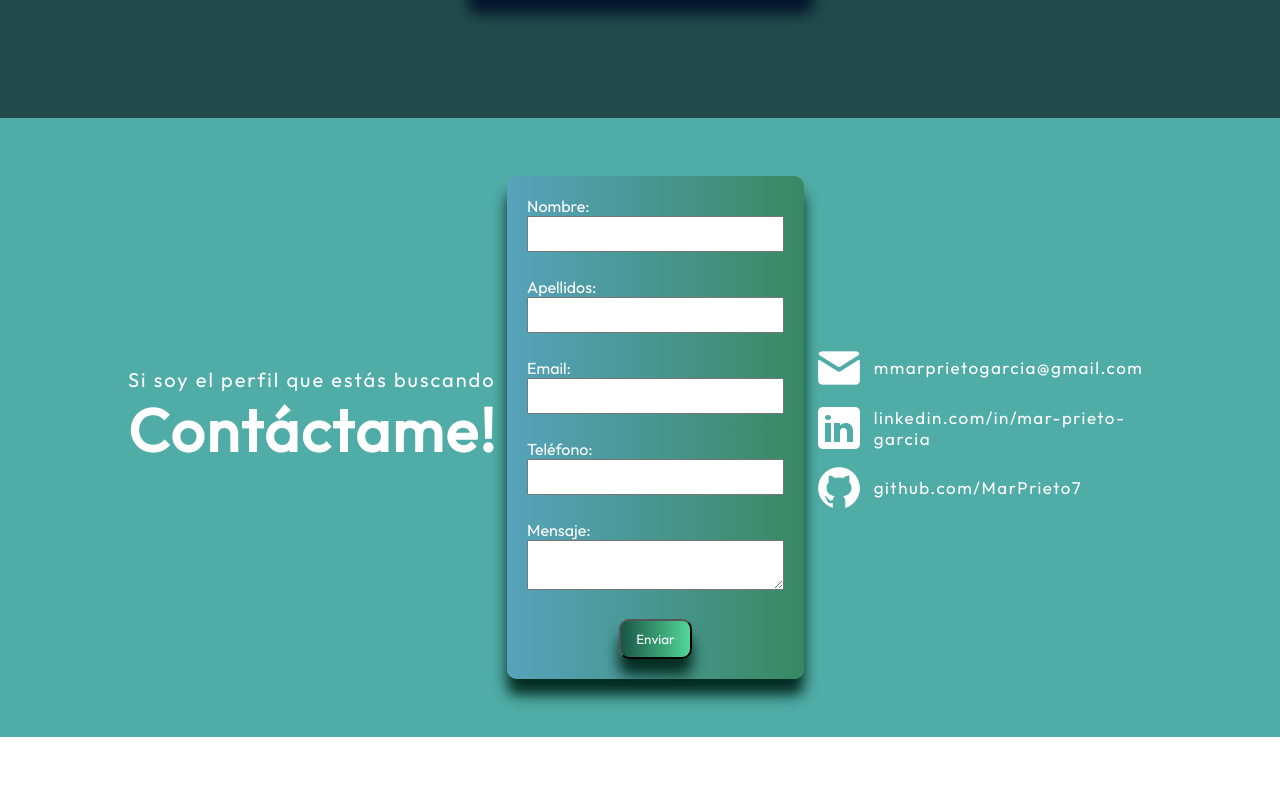
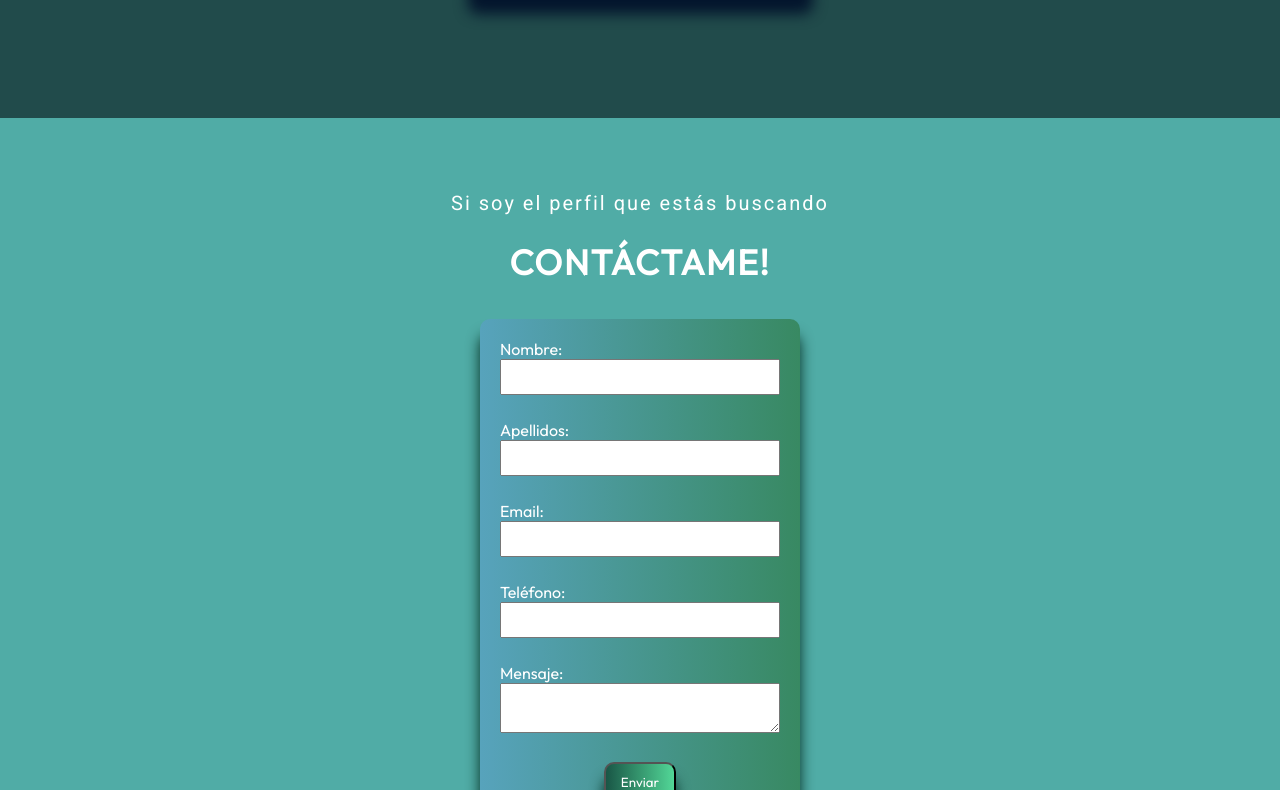
Before and after one commit to MarPrieto7/portfolio, a React (Vite) app: page / in a window 1280 px wide. Shown: the part 4148-4938 px from the top of the page. Before the commit the page ends 4885 px from the top, so only its background shows below. Built offline with nearby package versions, Linux system fonts and the light colour scheme.

Commit message:
Update styles_form_Contact.module.css

```diff
--- a/src/components/Contact/Contact.module.css
+++ b/src/components/Contact/Contact.module.css
@@ -1,3 +1,4 @@
+/* En tu archivo Contact.module.css */
 @import "../../vars.css";
 
 .container {
@@ -5,7 +6,7 @@
   margin-top: 120px;
   background-color: var(--color-secondary);
   display: flex;
-  flex-direction: row;
+  flex-direction: column;
   align-items: center;
   width: 100vw;
   padding: 58px 10%;
@@ -13,13 +14,20 @@
 }
 
 .text h2 {
-  font-size: 60px;
+  color: var(--color-text);
+  margin: 25px 0px;
+  text-align: center;
+  font-size: 35px;
   font-weight: 700;
-  letter-spacing: 2px;
-  margin-bottom: 20px;
+  letter-spacing: 1.75px;
+  text-transform: uppercase;
 }
 
 .text p {
+  margin: 15px;
+  color:white;
+  font-family: var(--font-roboto);
+  text-align: center;
   font-size: 20px;
   font-weight: 400;
   letter-spacing: 2px;
@@ -33,7 +41,6 @@
   background: linear-gradient(90deg, #57a3bc 0%, #388962 100%);
   box-shadow: 0 16px 14px 0 #042d21;
   padding: 20px;
-
 }
 
 label {
@@ -63,8 +70,9 @@ button {
   display: flex;
   flex-direction: column;
   align-items: flex-start;
+  justify-content: flex-end; /* Alineados a la derecha */
   list-style: none;
-  gap: 10px; /* Espacio entre enlaces */
+  gap: 10px;
 }
 
 .link {
@@ -102,5 +110,6 @@ button {
 
   .links {
     align-items: flex-start;
+    justify-content: flex-start; /* Alineados a la izquierda en dispositivos móviles */
   }
 }
```
